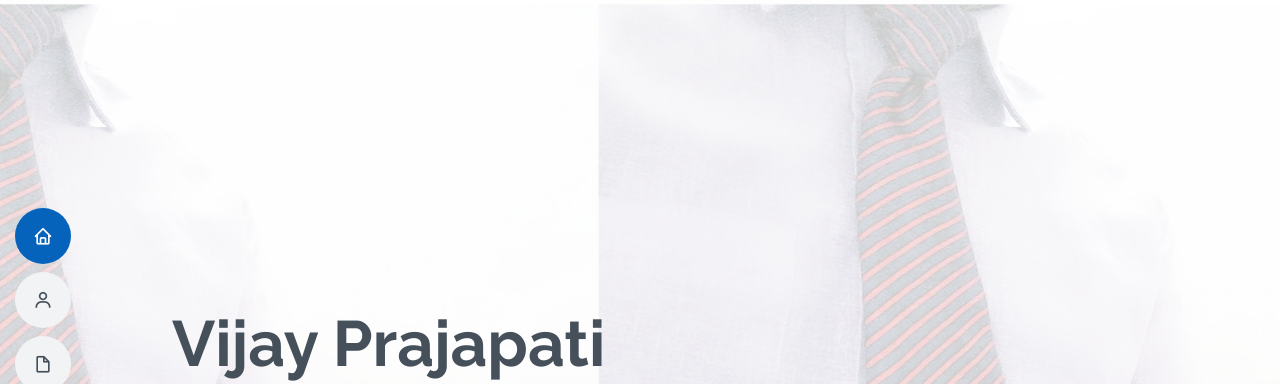
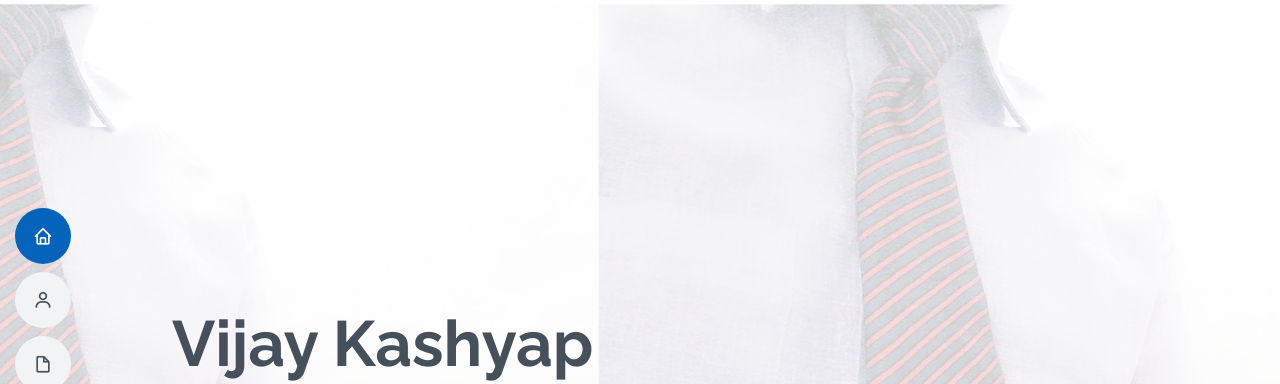
Before and after one commit to vijaycodeoffice/vijaycodeoffice.github.io, a plain HTML site: page index.html in a window 1280 px wide. Shown: the top 384 px of the page. Drawn offline with nearby package versions, Linux system fonts and the light colour scheme.

Commit message:
update name

```diff
--- a/index.html
+++ b/index.html
@@ -59,7 +59,7 @@
   <!-- ======= Hero Section ======= -->
   <section id="hero" class="d-flex flex-column justify-content-center">
     <div class="container" data-aos="zoom-in" data-aos-delay="100">
-      <h1>Vijay Prajapati</h1>
+      <h1>Vijay Kashyap</h1>
       <p>I'm <span class="typed" data-typed-items="Designer, Developer, Freelancer, Desktop-Support Eng."></span></p>
       <div class="social-links">
         <a href="#" class="twitter"><i class="bx bxl-twitter"></i></a>
```
